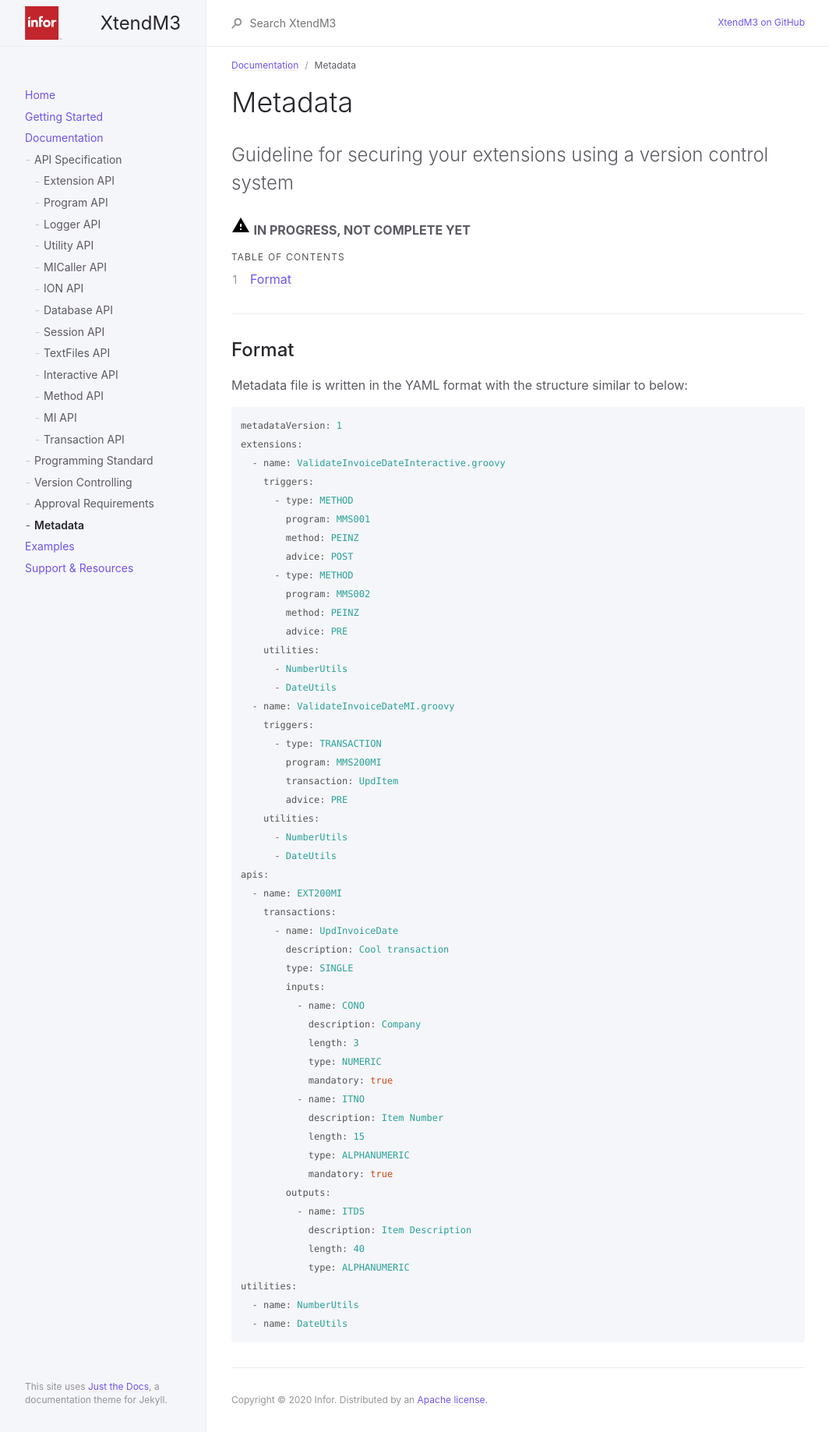
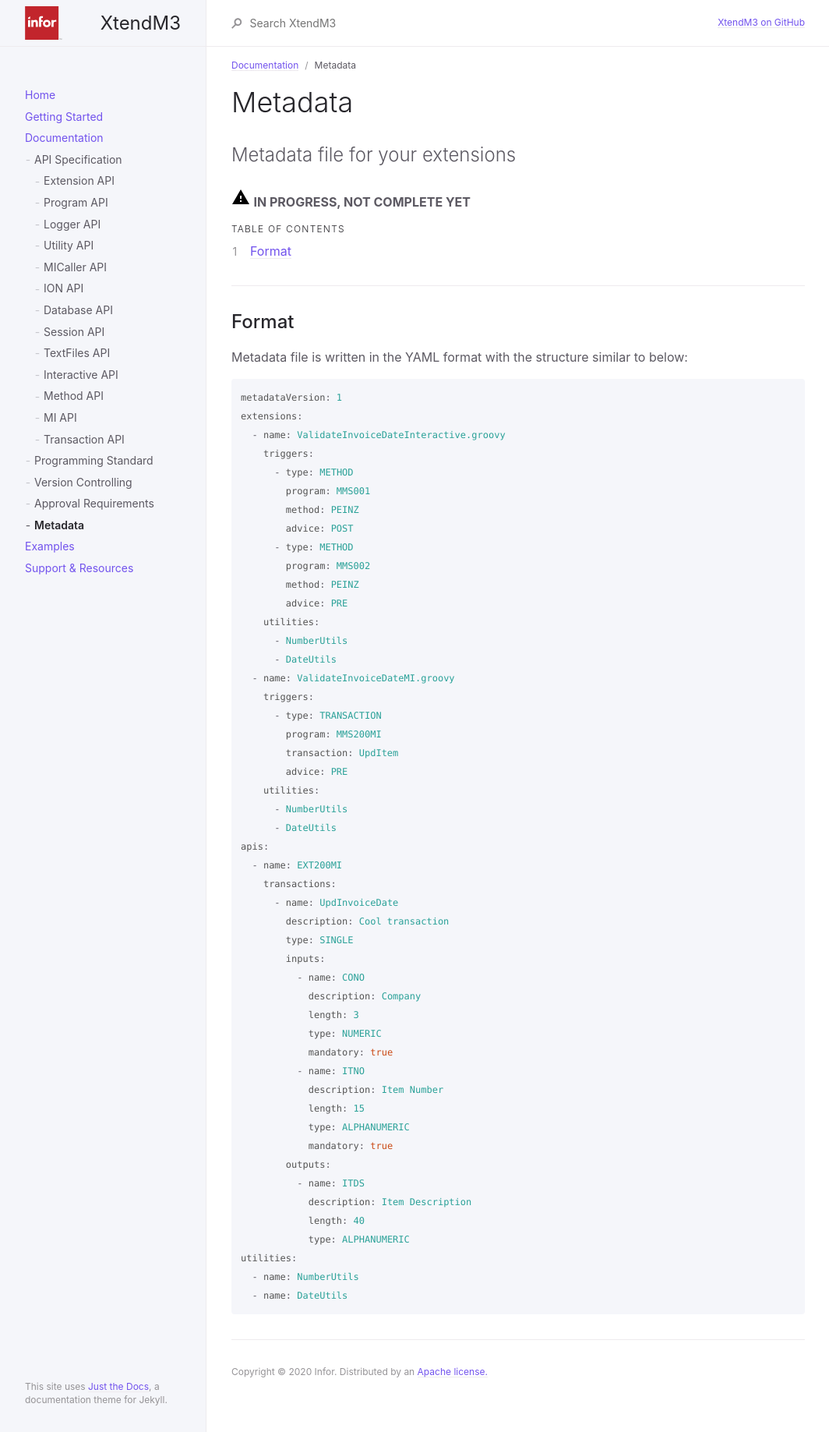
Before and after one commit to infor-cloud/xtendm3, a Jekyll site: the page built from docs/documentation/metadata.md, in a window 1280 px wide. Shown: the whole page at 78% size, without its empty margins (107-1171 px from the left). Built offline with Jekyll 4.4.1, drawn with Linux system fonts in a browser that asks for light colours.

Commit message:
Update metadata

```diff
--- a/docs/documentation/metadata.md
+++ b/docs/documentation/metadata.md
@@ -9,7 +9,7 @@ nav_order: 6
 {: .no_toc }
 
 
-Guideline for securing your extensions using a version control system
+Metadata file for your extensions
 {: .fs-6 .fw-300 }
 ![](/assets/images/warning-24px.svg) **️IN PROGRESS, NOT COMPLETE YET**
 
```
